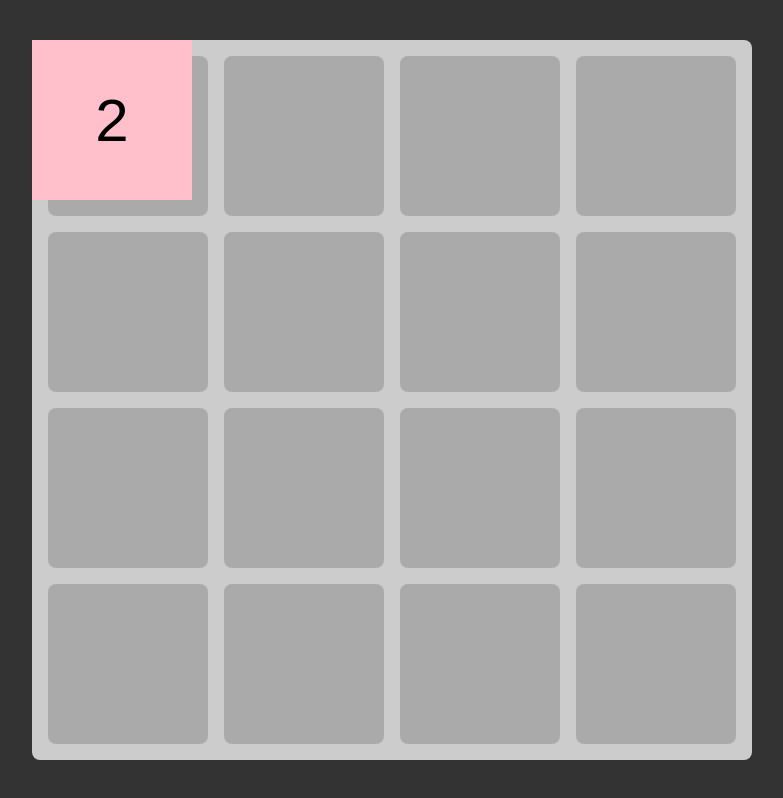
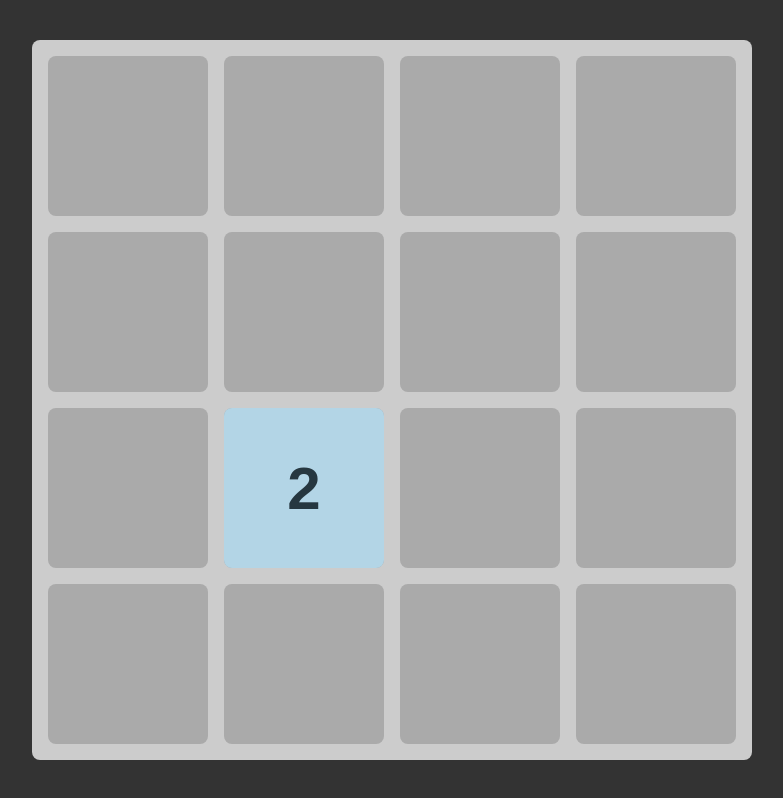
Before and after one commit to joyfulcumulus/2048-clone, a plain HTML site: page index.html in a window 1280 px wide. Shown: the whole page, without its empty margins (248-1031 px from the left). Drawn offline with Linux system fonts and the light colour scheme.

Commit message:
Styling of tile element

```diff
--- a/styles.css
+++ b/styles.css
@@ -1,3 +1,4 @@
+/* styling for all elements and psuedo states */
 *, *::before, *::after {
   box-sizing: border-box;
   font-family: Arial;
@@ -34,11 +35,21 @@ body {
 }
 
 .tile {
+  --x: 1;
+  --y: 2;
+  --background-lightness: 80%;
+  --text-lightness: 20%;
+
   position: absolute;
   display: flex;
   justify-content: center;
   align-items: center;
   width: var(--cell-size);
   height: var(--cell-size);
-  background-color: pink;
+  border-radius: 1vmin;
+  top: calc(var(--y) * (var(--cell-size) + var(--cell-gap)) + var(--cell-gap));
+  left: calc(var(--x) * (var(--cell-size) + var(--cell-gap)) + var(--cell-gap));
+  font-weight: bold;
+  background-color: hsl(200, 50%, var(--background-lightness));
+  color: hsl(200, 25%, var(--text-lightness));
 }
```
